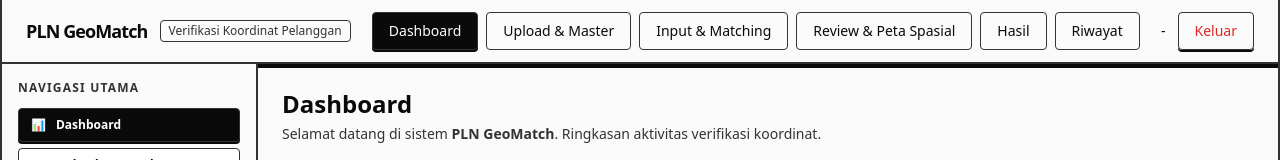
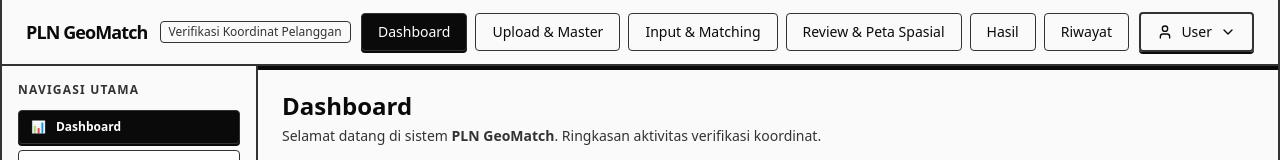
Before and after one commit to kallen-kaslan/PLN-GeoMatch, a React (Vite) app in the folder frontend/: page / in a window 1280 px wide. Shown: the top 160 px of the page. Built offline with nearby package versions, Linux system fonts and the light colour scheme; no server answers.

Commit message:
fixed ui login

```diff
--- a/frontend/package.json
+++ b/frontend/package.json
@@ -14,13 +14,13 @@
   "dependencies": {
     "@tanstack/react-query": "^5.104.4",
     "axios": "^1.20.0",
+    "lucide-react": "^1.59.0",
     "papaparse": "^5.7.0",
     "react": "^19.3.1",
     "react-dom": "^19.3.1",
     "react-router-dom": "^7.18.4",
     "xlsx": "^0.18.5",
-    "zustand": "^5.0.15",
-    "lucide-react": "^0.475.0"
+    "zustand": "^5.0.15"
   },
   "devDependencies": {
     "@types/node": "^24.19.2",
--- a/frontend/src/components/layout/Navbar.tsx
+++ b/frontend/src/components/layout/Navbar.tsx
@@ -1,10 +1,25 @@
 import { Link, useLocation, useNavigate } from "react-router-dom";
 import { useAppStore } from "@/store/app";
+import { ChevronDown, User, LogOut } from "lucide-react";
+import { useState, useRef, useEffect } from "react";
 
 export default function Navbar() {
   const location = useLocation();
   const navigate = useNavigate();
   const { user, logout } = useAppStore();
+  const [dropdownOpen, setDropdownOpen] = useState(false);
+  const dropdownRef = useRef<HTMLDivElement>(null);
+
+  useEffect(() => {
+    const handleClickOutside = (event: MouseEvent) => {
+      if (dropdownRef.current && !dropdownRef.current.contains(event.target as Node)) {
+        setDropdownOpen(false);
+      }
+    };
+
+    document.addEventListener("mousedown", handleClickOutside);
+    return () => document.removeEventListener("mousedown", handleClickOutside);
+  }, []);
 
   const menu = [
     { to: "/", label: "Dashboard" },
@@ -39,22 +54,37 @@
           </Link>
         ))}
       </nav>
-      <div className="flex items-center gap-3">
-        {user?.role && (
-          <span className="text-xs font-black px-2 py-1 border border-neo-border rounded-sm bg-[#e5e4e7] text-neo-black uppercase tracking-tighter">
-            {user.role}
-          </span>
-        )}
-        <span className="text-sm hidden sm:block">{user?.username ?? "-"}</span>
+      <div className="flex items-center gap-3 relative" ref={dropdownRef}>
+        <button
+          onClick={() => setDropdownOpen(!dropdownOpen)}
+          className="flex items-center gap-2 px-4 py-2 border-2 border-neo-border rounded-sm text-sm font-medium text-neo-black hover:bg-[#e5e4e7] shadow-[0_2px_0_#0a0a0a] transition"
+        >
+          <User size={16} />
+          <span className="hidden sm:block">{user?.username ?? "User"}</span>
+          <ChevronDown size={16} className={`transition-transform ${dropdownOpen ? "rotate-180" : ""}`} />
+        </button>
+
+        {dropdownOpen && (
+          <div className="absolute right-0 top-full mt-2 w-48 bg-neo-white border-2 border-neo-border rounded-sm shadow-[4px_4px_0_#0a0a0a] z-50">
+            <div className="px-4 py-3 border-b-2 border-neo-border">
+              <p className="text-sm font-medium text-neo-black">{user?.username ?? "-"}</p>
+              <p className="text-xs text-neo-border mt-1">
+                Role: <span className="font-black uppercase">{user?.role ?? "user"}</span>
+              </p>
+            </div>
             <button
               onClick={() => {
                 logout();
                 navigate("/login");
+                setDropdownOpen(false);
               }}
-          className="px-4 py-2 border border-neo-border rounded-sm text-sm font-medium text-[#dc2626] hover:bg-[#fee2e2] shadow-[0_2px_0_#0a0a0a]"
+              className="w-full flex items-center gap-2 px-4 py-3 text-sm font-medium text-[#dc2626] hover:bg-[#fee2e2] transition"
             >
+              <LogOut size={16} />
               Keluar
             </button>
+          </div>
+        )}
       </div>
     </header>
   );
```
Also changed, not shown: 1 other file (tests, documents, lock files or other folders). Lines whose indentation alone changed are shown as unchanged.
